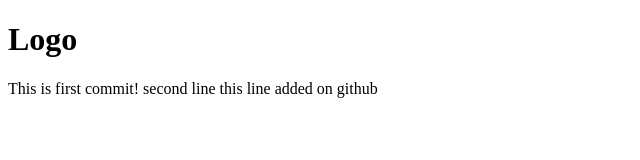
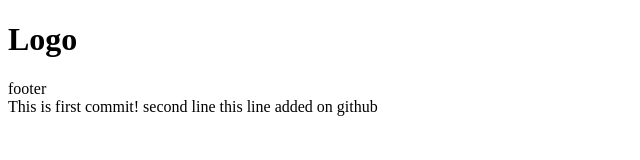
Before and after one commit to Humenbka/frontend_test_repo, a plain HTML site: page index.html in a window 1280 px wide. Shown: the whole page, without its empty margins (0-640 px from the left). Drawn offline with Linux system fonts and the light colour scheme.

Commit message:
add branch footer

```diff
--- a/index.html
+++ b/index.html
@@ -7,6 +7,7 @@
 	<div class="header">
 		<h1>Logo</h1>
 	</div>
+	<div class="footer">footer</div>
 This is first commit!
 second line
 this line added on github
```
